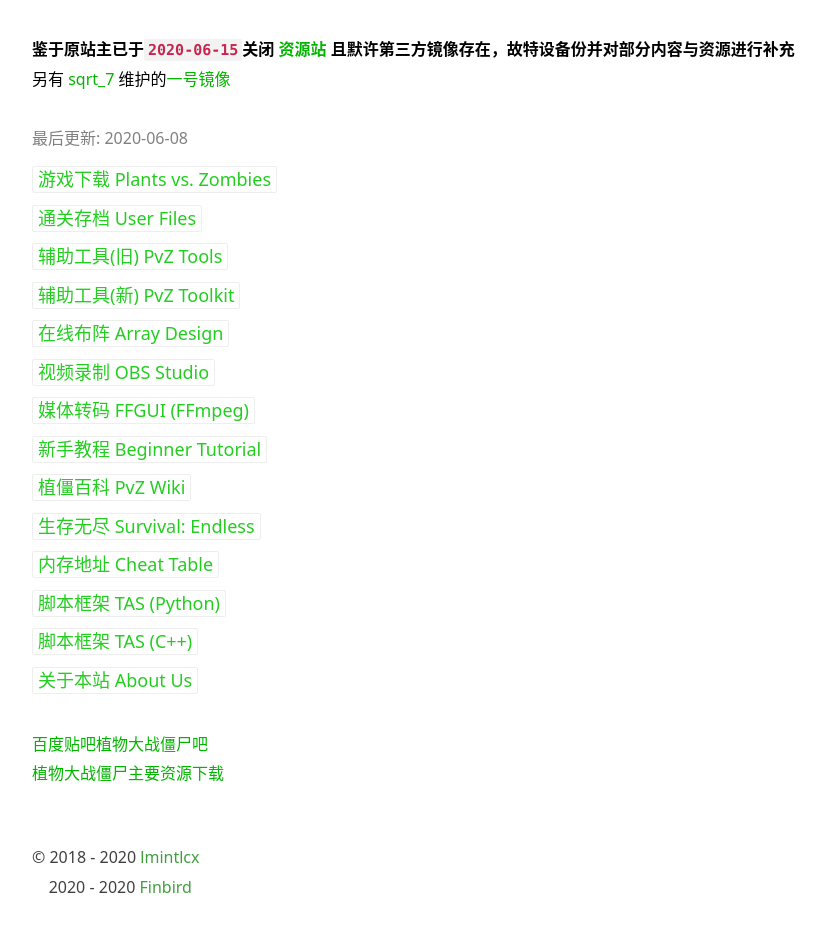
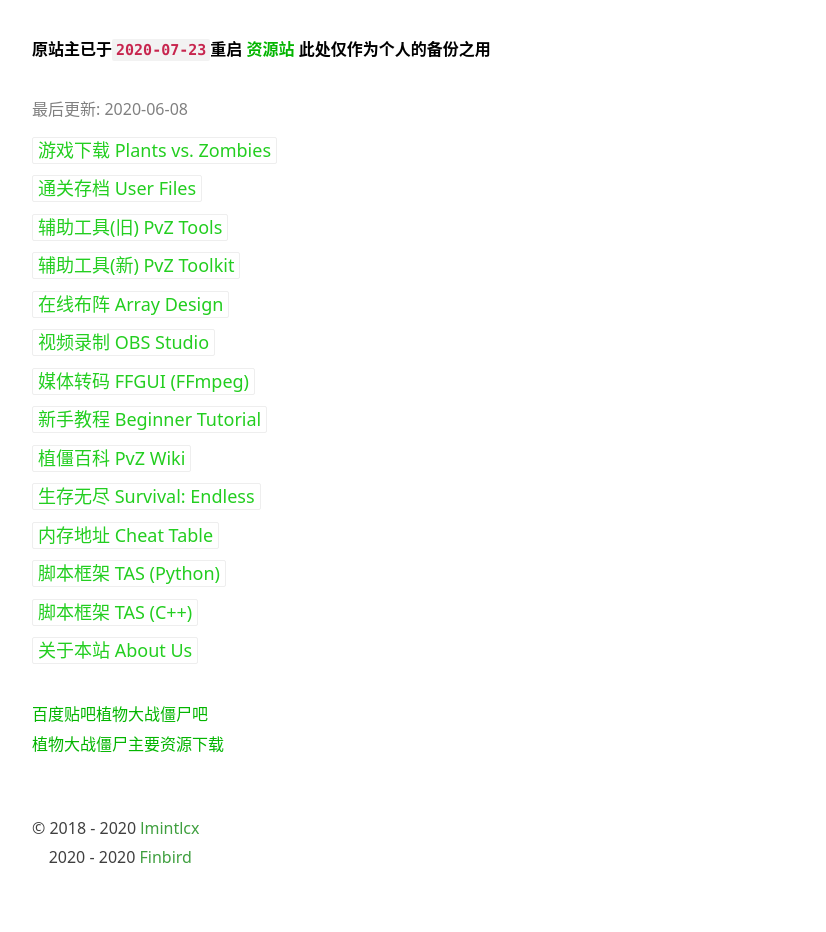
Before and after one commit to CloneLcx/CloneLcx.github.io, a plain HTML site: page index.html in a window 1280 px wide. Shown: the whole page, without its empty margins (128-954 px from the left). After the commit the page ends 906 px from the top, so only its background shows below. Drawn offline with Linux system fonts and the light colour scheme.

Commit message:
ARCHIEVE

```diff
--- a/index.html
+++ b/index.html
@@ -17,8 +17,8 @@
 
 
 
-<p><b>鉴于原站主已于<code>2020-06-15</code>关闭<a href="https://pvz.lmintlcx.com/" target="_blank"> 资源站 </a>且默许第三方镜像存在，故特设备份并对部分内容与资源进行补充</b></p>
-<p>另有<a href="https://tieba.baidu.com/home/main?un=sqrt_7" target="_blank"> sqrt_7 </a>维护的<a href="https://lcxclone.github.io/" target="_blank">一号镜像</a></p>
+<p><b>原站主已于<code>2020-07-23</code>重启<a href="https://pvz.lmintlcx.com/" target="_blank"> 资源站 </a>此处仅作为个人的备份之用</b></p>
+
 <p><br></p>
 <p style="color:gray">最后更新: 2020-06-08</p>
 
```
